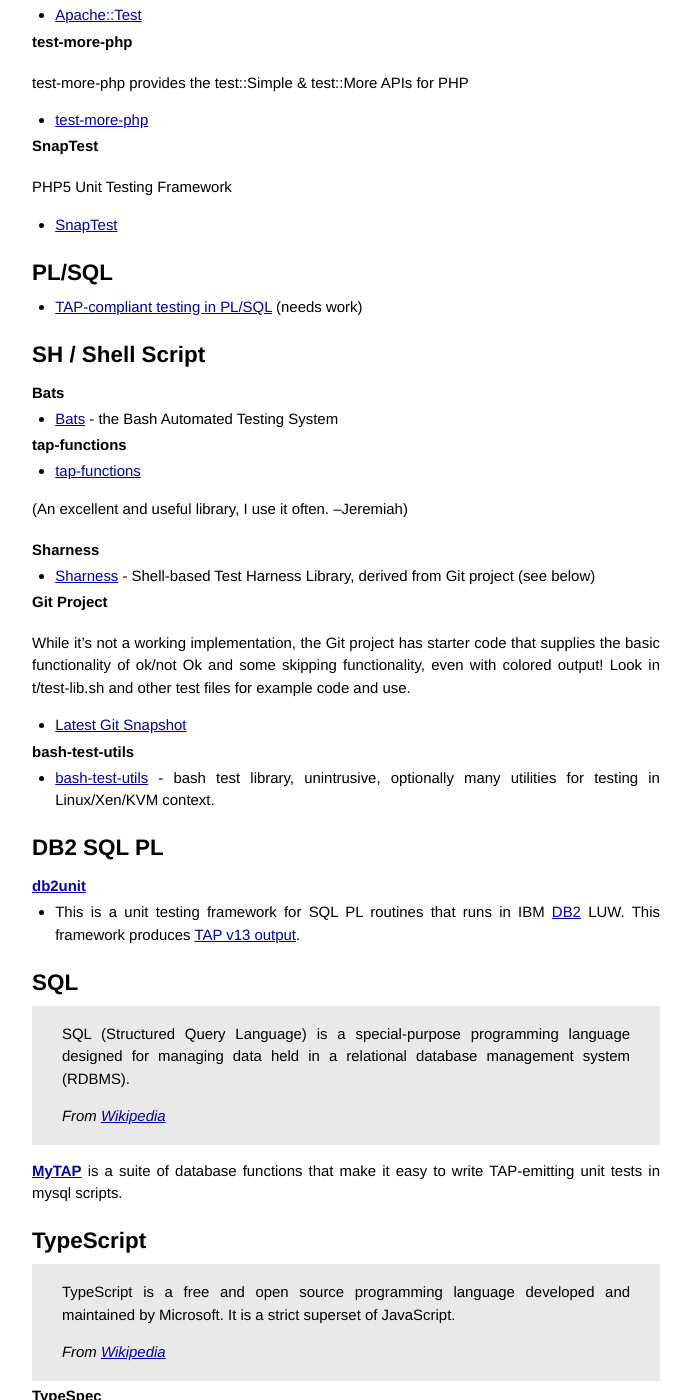
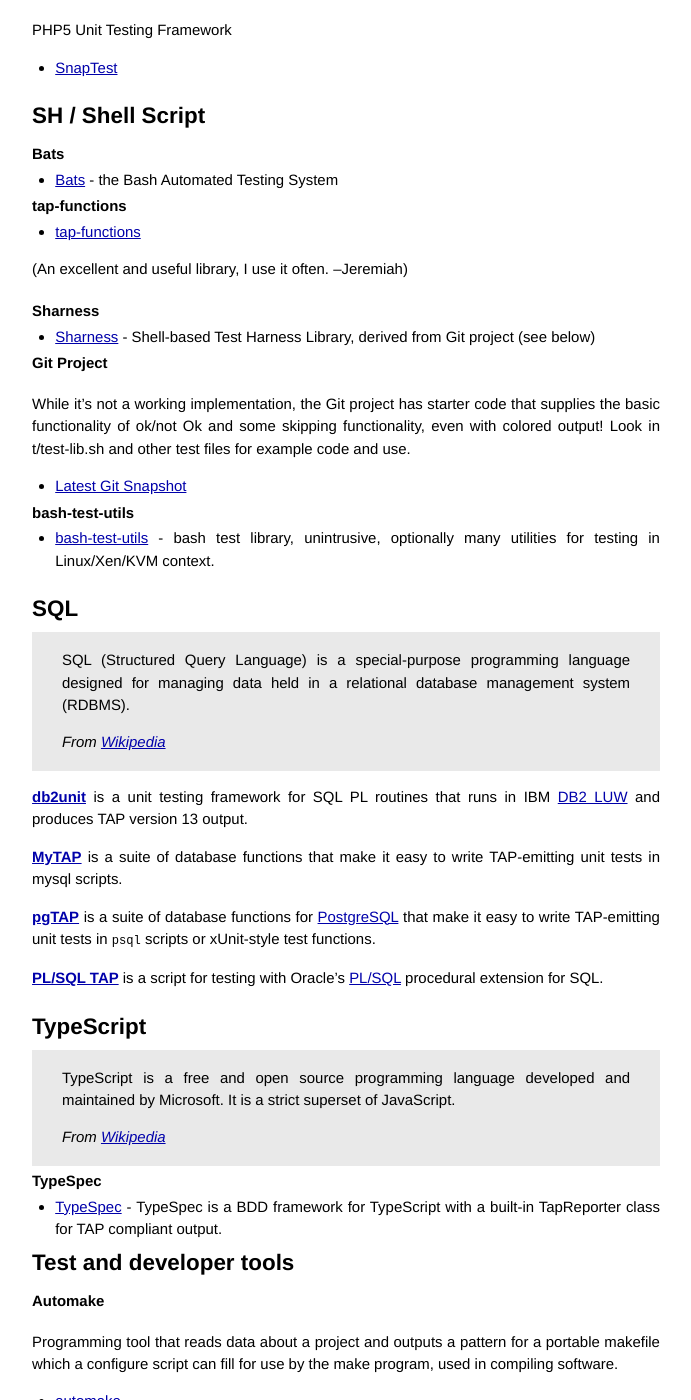
Before and after one commit to TestAnything/testanything.github.io, a Jekyll site: the page built from producers.md, in a window 1280 px wide and 1400 px high, scrolled down 6665 px. Shown: the whole window, without its empty margins (294-985 px from the left). Built offline with Jekyll 4.4.1, drawn with Linux system fonts in a browser that asks for light colours; Markdown is read by kramdown in place of the engine named in the settings; some of the changed text lies outside the part shown.

Commit message:
Update SQL producers section.

```diff
--- a/producers.md
+++ b/producers.md
@@ -16,7 +16,6 @@
 [C++](#cplusplus),
 [C#](#csharp),
 [Common Lisp](#common-lisp),
-[DB2 SQL PL](#db2sqlpl),
 [Erlang](#erlang),
 [Fish](#fish),
 [Forth](#forth),
@@ -31,8 +30,6 @@
 [Pascal](#pascal),
 [Perl](#perl),
 [PHP](#php),
-[PL/SQL](#plsql),
-[PostgreSQL](#postresql),
 [Prolog](#prolog),
 [Python](#python),
 [Ruby](#ruby),
@@ -215,7 +212,7 @@
 [Jenkins TAP Plugin](https://wiki.jenkins-ci.org/display/JENKINS/TAP+Plugin).
 
 <a id="javascript"></a>
-## Javascript
+## JavaScript
 
 > JavaScript is a prototype-based, multi-paradigm, dynamic scripting language,
 > supporting object-oriented, imperative, and functional programming styles.
@@ -336,15 +333,6 @@
 [Test::More](http://perldoc.perl.org/Test/More.html) and
 [Test::Unit](http://search.cpan.org/perldoc?Test%3A%3AUnit).
 
-<a id="postresql"></a>
-## PostgreSQL
-
-### pgTAP
-
--    [pgTAP](http://pgtap.org/)
-     -    [Introducing pgTAP](http://www.justatheory.com/computers/databases/postgresql/introducing_pgtap.html)
-     -    [Conference Presentations](http://www.slideshare.net/search/slideshow?searchfrom=header&q=pgtap)
-
 <a id="prolog"></a>
 ## Prolog
 
@@ -418,11 +406,6 @@
 PHP5 Unit Testing Framework
 - [SnapTest](http://www.snaptest.net/)
 
-<a id="plsql"></a>
-## PL/SQL
-
--    [TAP-compliant testing in PL/SQL](http://use.perl.org/~jdavidb/journal/30641) (needs work)
-
 <a id="shell"></a>
 ## SH / Shell Script
 
@@ -447,13 +430,6 @@
 
 -    [bash-test-utils](https://github.com/tapper/Tapper-autoreport/blob/master/bash-test-utils) - bash test library, unintrusive, optionally many utilities for testing in Linux/Xen/KVM context.
 
-<a id="db2sqlpl"></a>
-## DB2 SQL PL
-
-### [db2unit](https://angoca.github.io/db2unit/)
-
-- This is a unit testing framework for SQL PL routines that runs in IBM [DB2](www.ibm.com/software/data/db2/express-c/download.html) LUW. This framework produces [TAP v13 output](https://github.com/angoca/db2unit/wiki/TAP-report).
-
 <a id="sql"></a>
 ## SQL
 
@@ -463,8 +439,22 @@
 >
 > *From [Wikipedia](https://en.wikipedia.org/wiki/SQL)*
 
+**[db2unit](https://angoca.github.io/db2unit/)** is a unit testing framework
+for SQL PL routines that runs in IBM
+[DB2 LUW](http://www-01.ibm.com/software/data/db2/linux-unix-windows/) and
+produces TAP version 13 output.
+
 **[MyTAP](http://theory.github.io/mytap/)** is a suite of database functions
 that make it easy to write TAP-emitting unit tests in mysql scripts.
+
+**[pgTAP](http://pgtap.org/)** is a suite of database functions
+for [PostgreSQL](http://www.postgresql.org/) that make it easy to write
+TAP-emitting unit tests in `psql` scripts or xUnit-style test functions.
+
+**[PL/SQL TAP](http://use.perl.org/use.perl.org/_jdavidb/journal/30641.html)**
+is a script for testing with Oracle's
+[PL/SQL](http://www.oracle.com/technetwork/database/features/plsql/index.html)
+procedural extension for SQL.
 
 <a id="typescript"></a>
 ## TypeScript
```
